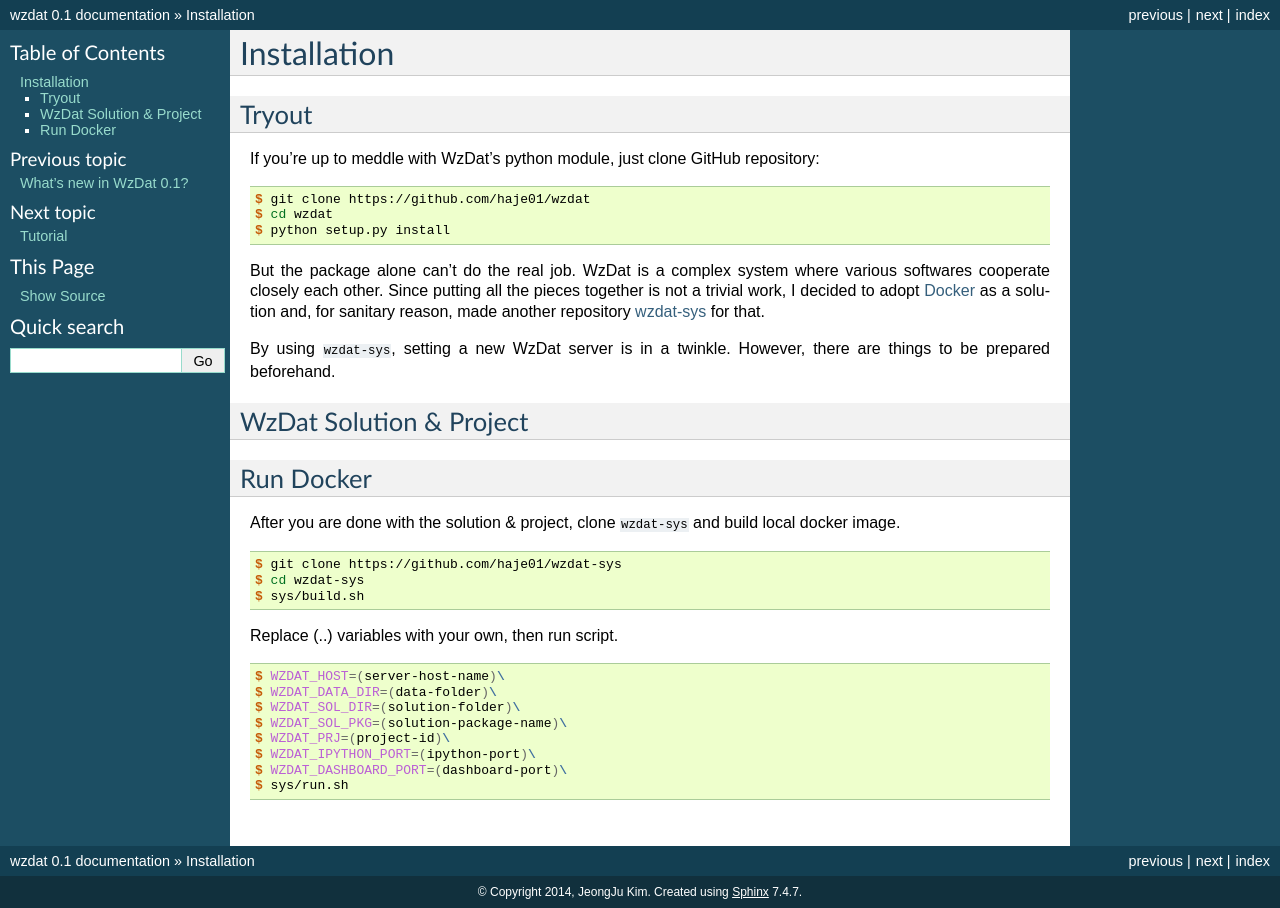
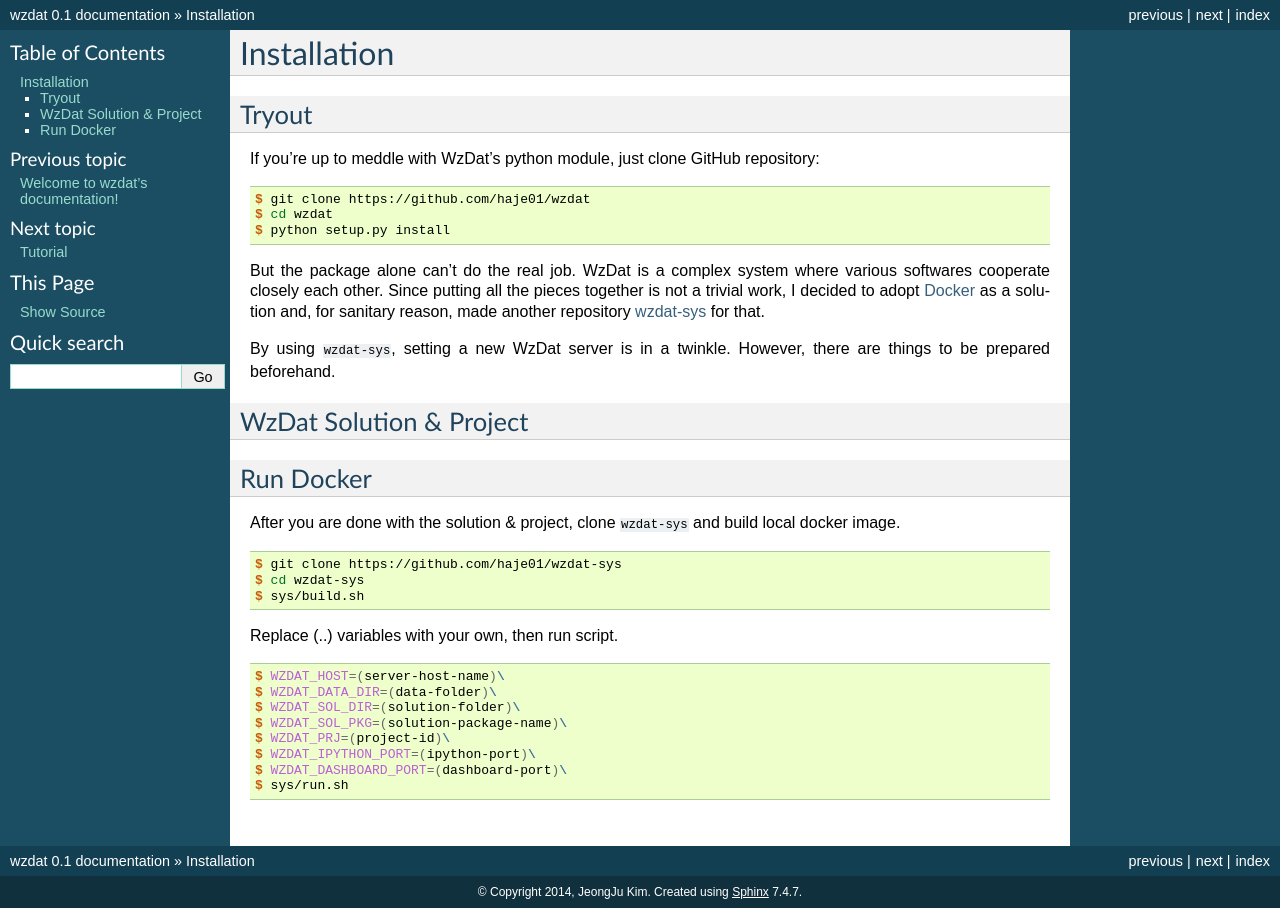
Before and after one commit to haje01/wzdat, a Sphinx documentation site: the page built from docs/install.rst, in a window 1280 px wide. Built offline with Sphinx 7.4.7, drawn with Linux system fonts in a browser that asks for light colours; pages that are not in the unit, such as notebooks, are missing from menus.

```diff
--- a/docs/index.rst
+++ b/docs/index.rst
@@ -17,7 +17,7 @@ User's Guide
 .. toctree::
    :maxdepth: 2
 
-   whatsnew/0.1
+   foreword
    install
    tutorial
 
```
